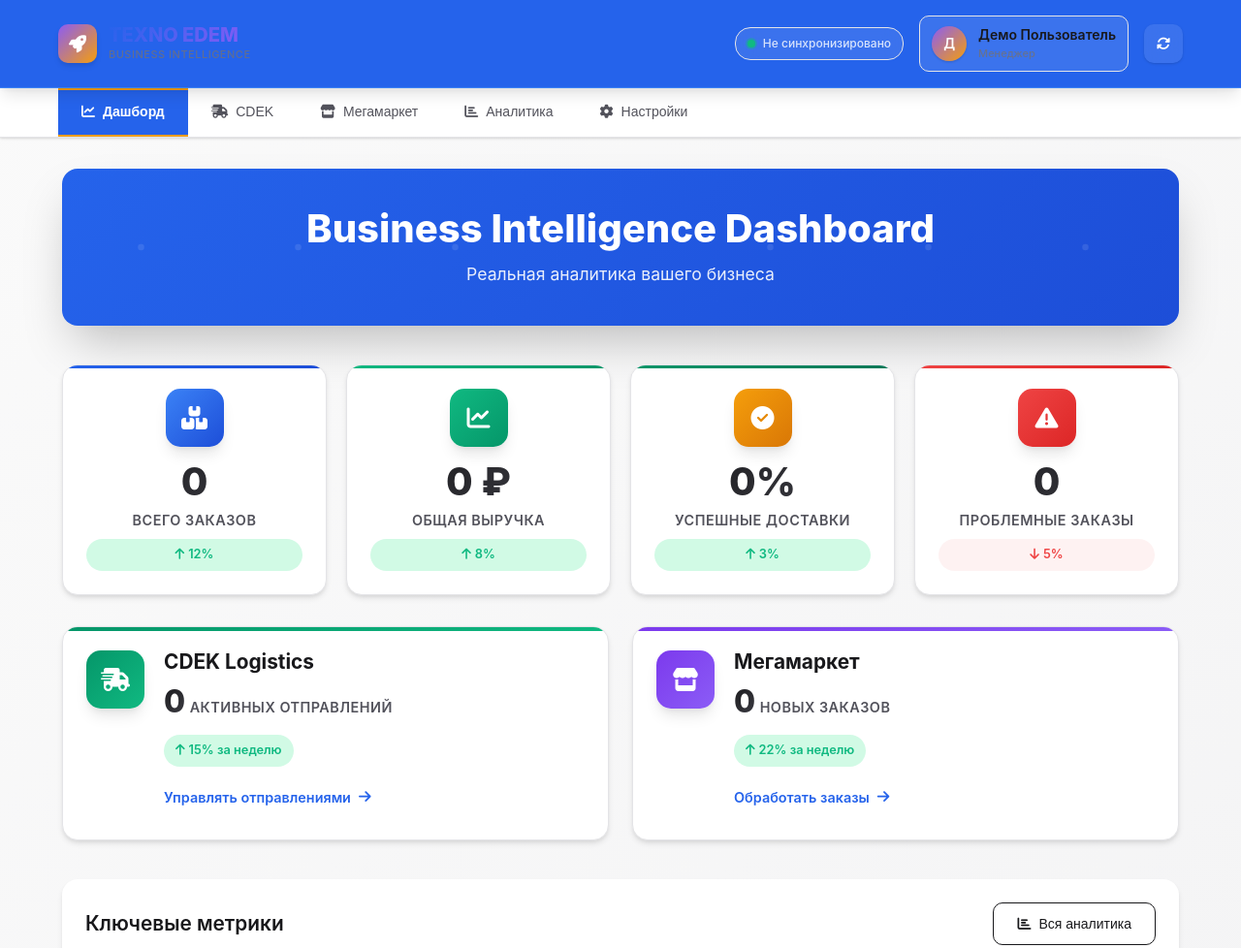
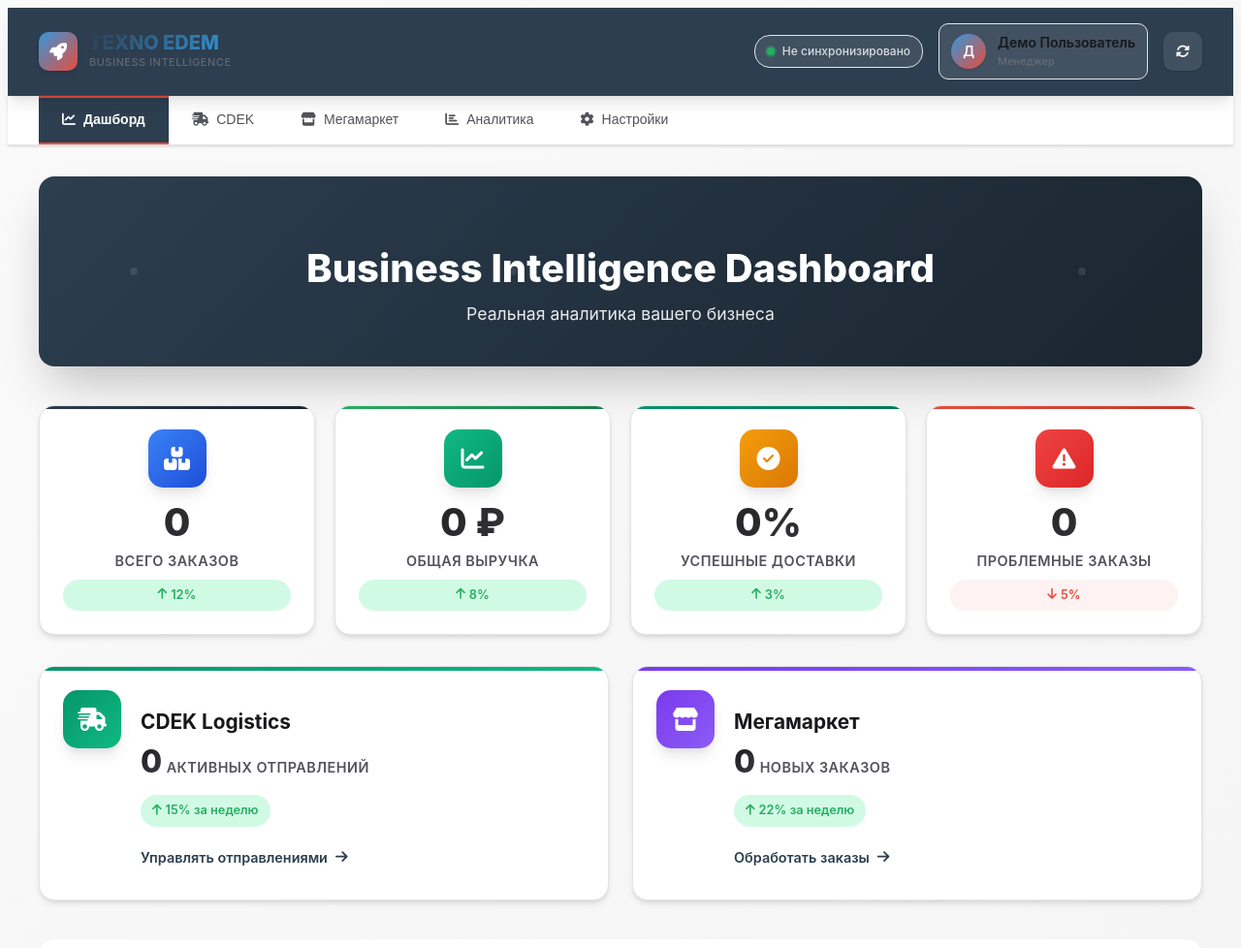
Before and after one commit to aleksandrprotor-sys/texno-edem-app, a plain HTML site: page index.html in a window 1280 px wide. Shown: the top 978 px of the page at 97% size. Drawn offline with nearby package versions, Linux system fonts and the light colour scheme.

Commit message:
Update style.css

```diff
--- a/css/style.css
+++ b/css/style.css
@@ -1,15 +1,15 @@
 /* Основные стили и переменные TEXNO EDEM - УЛУЧШЕННЫЙ ВИЗУАЛ */
 :root {
-    /* Цветовая палитра TEXNO EDEM - УЛУЧШЕННАЯ */
-    --primary: #2563eb;
-    --primary-dark: #1d4ed8;
-    --primary-light: #3b82f6;
-    --secondary: #8b5cf6;
-    --accent: #f59e0b;
-    --success: #10b981;
-    --warning: #f59e0b;
-    --danger: #ef4444;
-    --info: #06b6d4;
+    /* Цветовая палитра TEXNO EDEM - ОСНОВНЫЕ ЦВЕТА КАК БЫЛИ */
+    --primary: #2c3e50;
+    --primary-dark: #1a252f;
+    --primary-light: #34495e;
+    --secondary: #3498db;
+    --accent: #e74c3c;
+    --success: #27ae60;
+    --warning: #f39c12;
+    --danger: #e74c3c;
+    --info: #3498db;
 
     /* Платформенные цвета - УЛУЧШЕННЫЕ */
     --cdek-primary: #059669;
@@ -22,7 +22,13 @@
     --megamarket-light: #ede9fe;
     --megamarket-dark: #6d28d9;
 
-    /* Оттенки серого - УЛУЧШЕННЫЕ */
+    /* Градиенты - ОБНОВЛЕННЫЕ С ОСНОВНЫМИ ЦВЕТАМИ */
+    --gradient-primary: linear-gradient(135deg, var(--primary) 0%, var(--primary-dark) 100%);
+    --gradient-cdek: linear-gradient(135deg, var(--cdek-primary) 0%, var(--cdek-dark) 100%);
+    --gradient-megamarket: linear-gradient(135deg, var(--megamarket-primary) 0%, var(--megamarket-dark) 100%);
+    --gradient-success: linear-gradient(135deg, var(--success) 0%, #1e7b4c 100%);
+
+    /* Остальные переменные остаются без изменений... */
     --white: #ffffff;
     --gray-50: #fafafa;
     --gray-100: #f4f4f5;
@@ -34,12 +40,6 @@
     --gray-700: #3f3f46;
     --gray-800: #27272a;
     --gray-900: #18181b;
-
-    /* Градиенты */
-    --gradient-primary: linear-gradient(135deg, var(--primary) 0%, var(--primary-dark) 100%);
-    --gradient-cdek: linear-gradient(135deg, var(--cdek-primary) 0%, var(--cdek-dark) 100%);
-    --gradient-megamarket: linear-gradient(135deg, var(--megamarket-primary) 0%, var(--megamarket-dark) 100%);
-    --gradient-success: linear-gradient(135deg, var(--success) 0%, #059669 100%);
 
     /* Тени - УЛУЧШЕННЫЕ */
     --shadow-sm: 0 1px 3px 0 rgba(0, 0, 0, 0.1), 0 1px 2px 0 rgba(0, 0, 0, 0.06);
@@ -73,12 +73,6 @@
     /* Эффекты */
     --backdrop-blur: blur(12px);
     --glass-effect: rgba(255, 255, 255, 0.1);
-}
-
-* {
-    margin: 0;
-    padding: 0;
-    box-sizing: border-box;
 }
 
 body {
@@ -598,9 +592,9 @@
 }
 
 .stat-card.orders::before { background: var(--gradient-primary); }
-.stat-card.revenue::before { background: var(--gradient-success); }
+.stat-card.revenue::before { background: linear-gradient(135deg, var(--success) 0%, #1e7b4c 100%); }
 .stat-card.success::before { background: var(--gradient-cdek); }
-.stat-card.problems::before { background: linear-gradient(135deg, var(--danger) 0%, #dc2626 100%); }
+.stat-card.problems::before { background: linear-gradient(135deg, var(--danger) 0%, #c0392b 100%); }
 
 .stat-icon {
     width: 64px;
```
